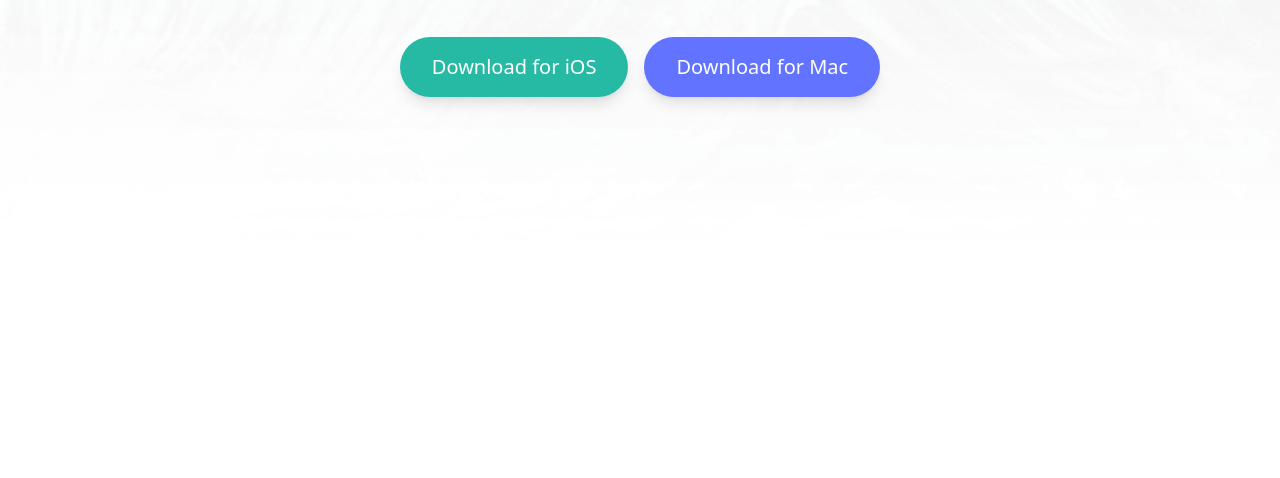
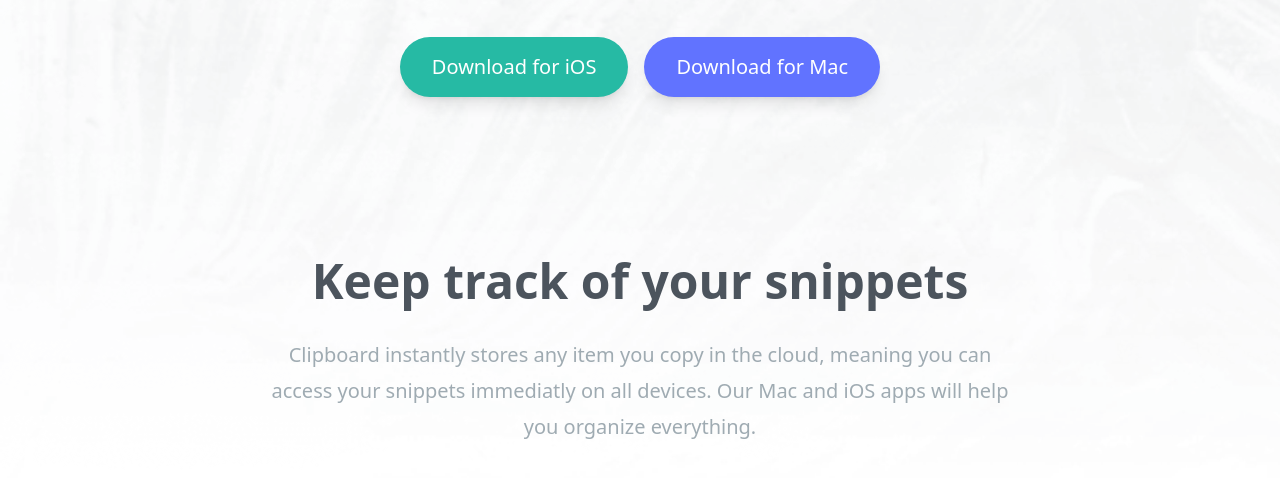
Before and after one commit to CharlesMariga/Clipboard-landingpage-with-tailwindcss, a website: page index.html in a window 1280 px wide. Shown: the part 464-942 px from the top of the page. Before the commit the page ends 800 px from the top, so only its background shows below. Drawn offline with Linux system fonts and the light colour scheme; a web font is replaced by a local one.

Commit message:
feat: snippets section and using directives

```diff
--- a/index.html
+++ b/index.html
@@ -16,11 +16,9 @@
   <body>
     <!-- Hero section -->
     <section id="hero">
-      <div class="max-w-6xl mx-auto text-center mb-40 px-10 pt-16">
+      <div class="section-container mb-40 px-10 pt-16">
         <img src="images/logo.svg" alt="" class="mx-auto my-16" />
-        <h3 class="mb-8 text-4xl font-bold text-darkGrayishBlue md:text-5xl">
-          A history of everything you copy
-        </h3>
+        <h3>A history of everything you copy</h3>
         <p class="max-w-3xl mx-auto mb-10 text-2xl text-grayishBlue">
           Clip allows you to track and organize everything you copy. Insantly
           access your clipboard on all you devices.
@@ -41,5 +39,19 @@
         </div>
       </div>
     </section>
+
+    <!-- Snippets secton -->
+    <setion id="snippets">
+      <div class="section-container my-20 px-10">
+        <h3>Keep track of your snippets</h3>
+        <p
+          class="max-w-3xl mx-auto mb-24 text-xl leading-9 text-center text-grayishBlue"
+        >
+          Clipboard instantly stores any item you copy in the cloud, meaning you
+          can access your snippets immediatly on all devices. Our Mac and iOS
+          apps will help you organize everything.
+        </p>
+      </div>
+    </setion>
   </body>
 </html>
--- a/input.css
+++ b/input.css
@@ -1,6 +1,16 @@
 @tailwind base;
 @tailwind components;
 @tailwind utilities;
+
+@layer base {
+  h3 {
+    @apply mb-8 text-4xl font-bold text-darkGrayishBlue md:text-5xl;
+  }
+}
+
+.section-container {
+  @apply max-w-6xl mx-auto text-center;
+}
 
 body {
   background-image: url("../images/bg-header-desktop.png");
```
Also changed, not shown: css/style.css.
